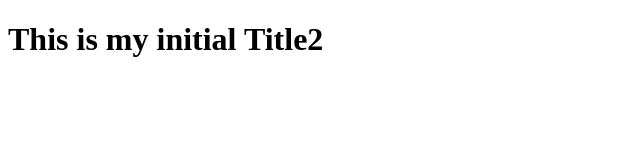
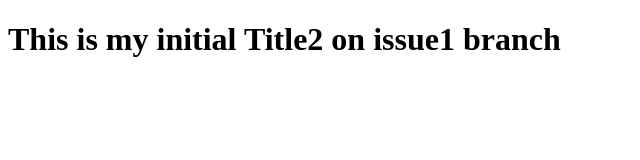
Before and after one commit to sumitsingh2503/TestRepo, a plain HTML site: page index.html in a window 1280 px wide. Shown: the whole page, without its empty margins (0-640 px from the left). Drawn offline with Linux system fonts and the light colour scheme.

Commit message:
title2 of issue branch

```diff
--- a/index.html
+++ b/index.html
@@ -6,7 +6,7 @@
     <title>Document</title>
 </head>
 <body>
-    <h1>This is my initial Title2</h1>
+    <h1>This is my initial Title2 on issue1 branch</h1>
 
     <script src=''></script>
 
```
